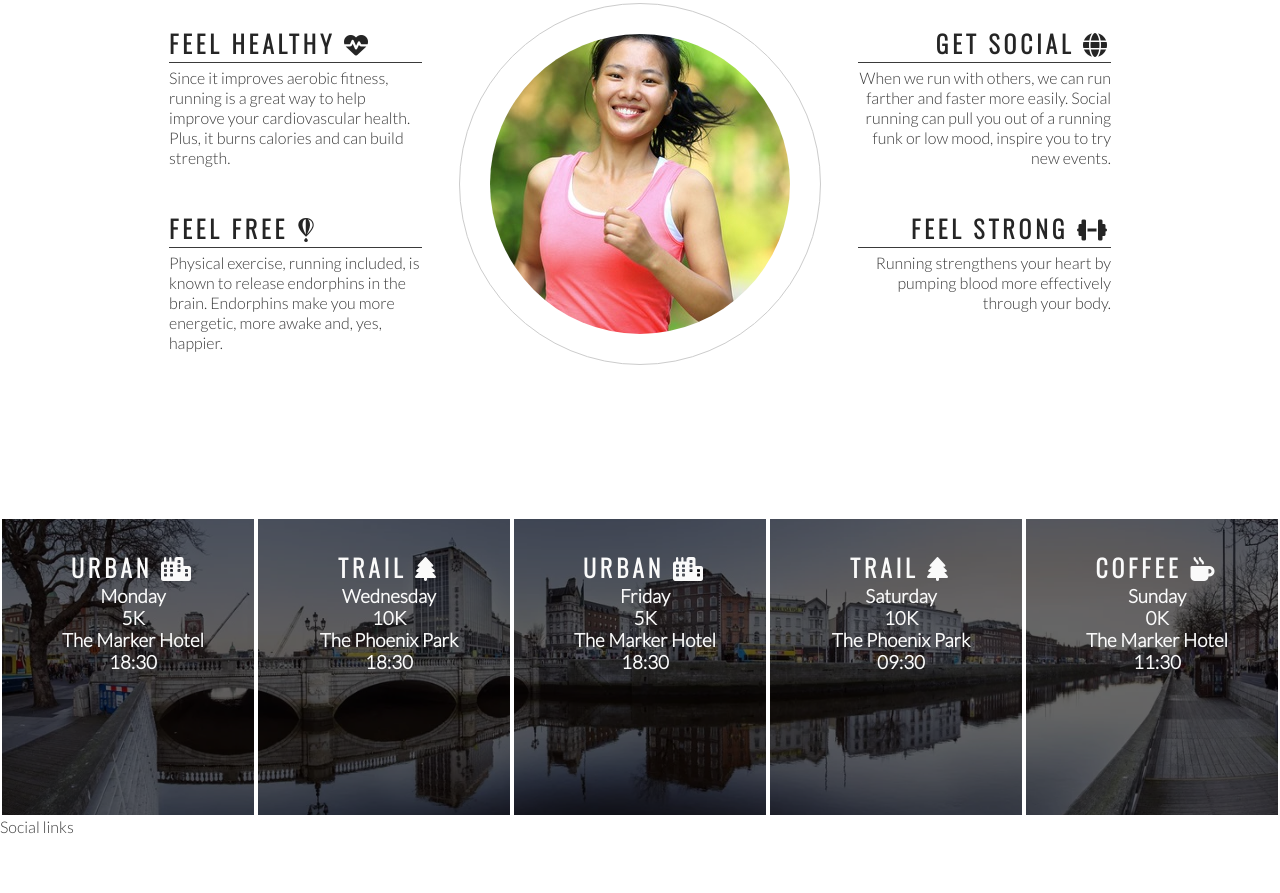
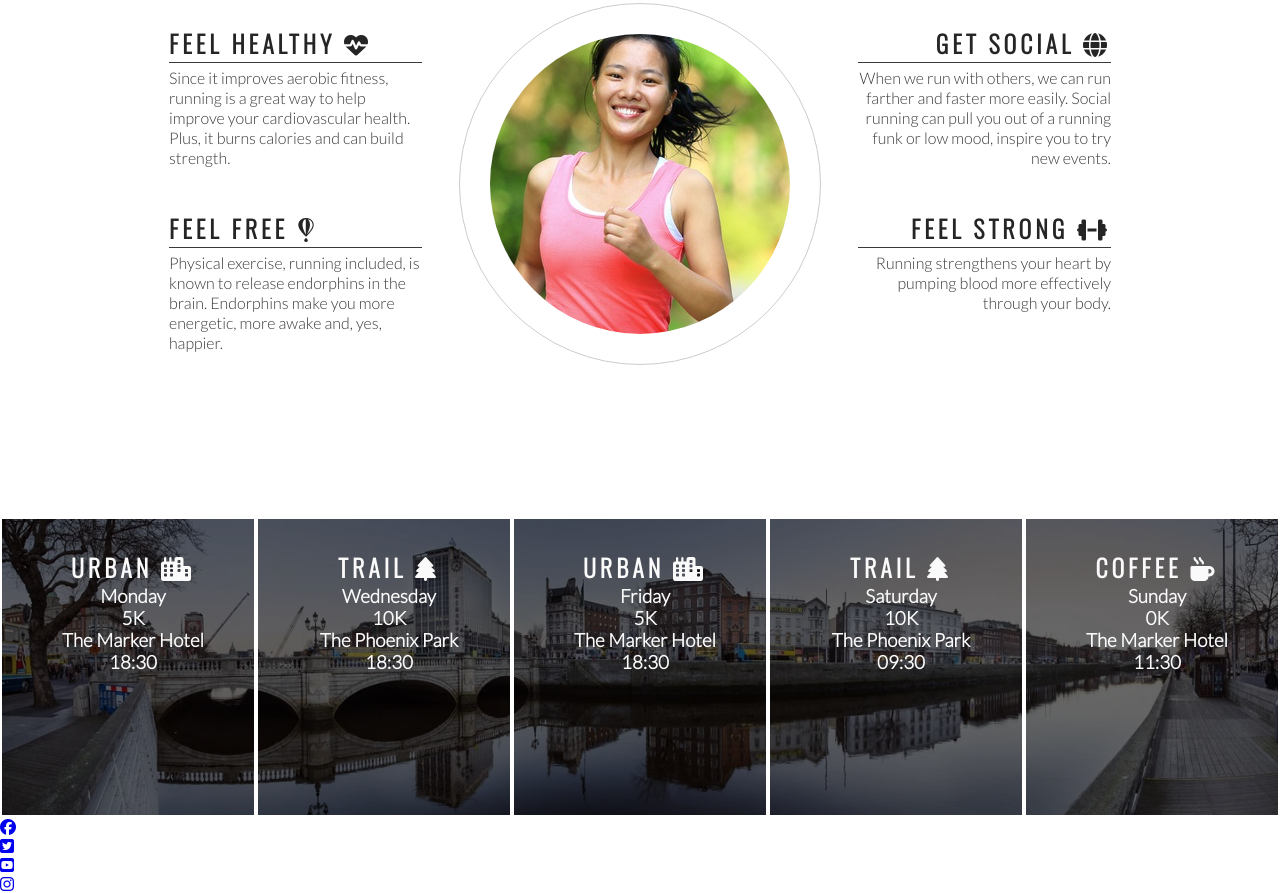
Before and after one commit to gassama94/love-running-project, a plain HTML site: page index.html in a window 1280 px wide. Shown: the part 778-1671 px from the top of the page. Before the commit the page ends 1614 px from the top, so only its background shows below. Drawn offline with nearby package versions, Linux system fonts and the light colour scheme.

Commit message:
Add icons to footer

```diff
--- a/index.html
+++ b/index.html
@@ -124,6 +124,25 @@
     <h3>11:30</h3>
 </div>
     </section>
-    <footer>Social links</footer>
+    <footer>
+      <ul>
+        <li>
+            <a href="https://facebook.com" target="_blank" rel="noopener"
+                aria-label="Visit our Facebook page (opens in a new tab)"><i class="fab fa-facebook"></i></a>
+        </li>
+        <li>
+            <a href="https://twitter.com" target="_blank" rel="noopener"
+                aria-label="Visit our Twitter page (opens in a new tab)"><i class="fab fa-twitter-square"></i></a>
+        </li>
+        <li>
+            <a href="https://youtube.com" target="_blank" rel="noopener"
+                aria-label="Visit our YouTube page (opens in a new tab)"><i class="fab fa-youtube-square"></i></a>
+        </li>
+        <li>
+            <a href="https://instagram.com" target="_blank" rel="noopener"
+                aria-label="Visit our Instagram page (opens in a new tab)"><i class="fab fa-instagram"></i></a>
+        </li>
+    </ul>
+    </footer>
   </body>
 </html>
```
